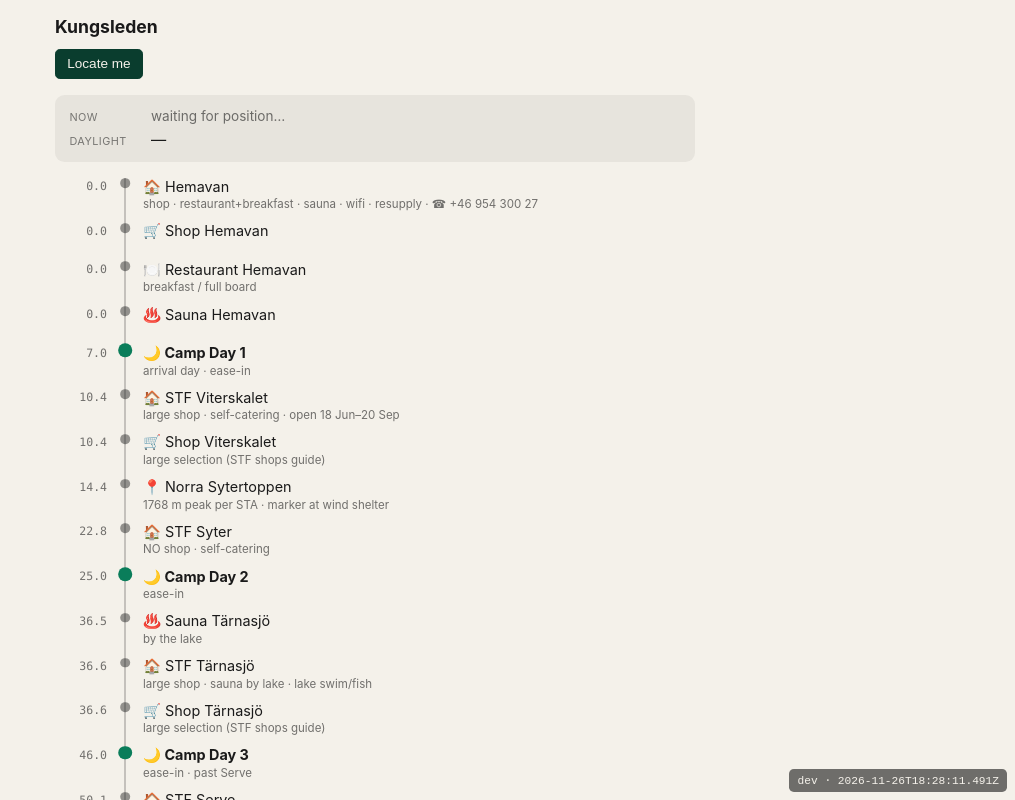
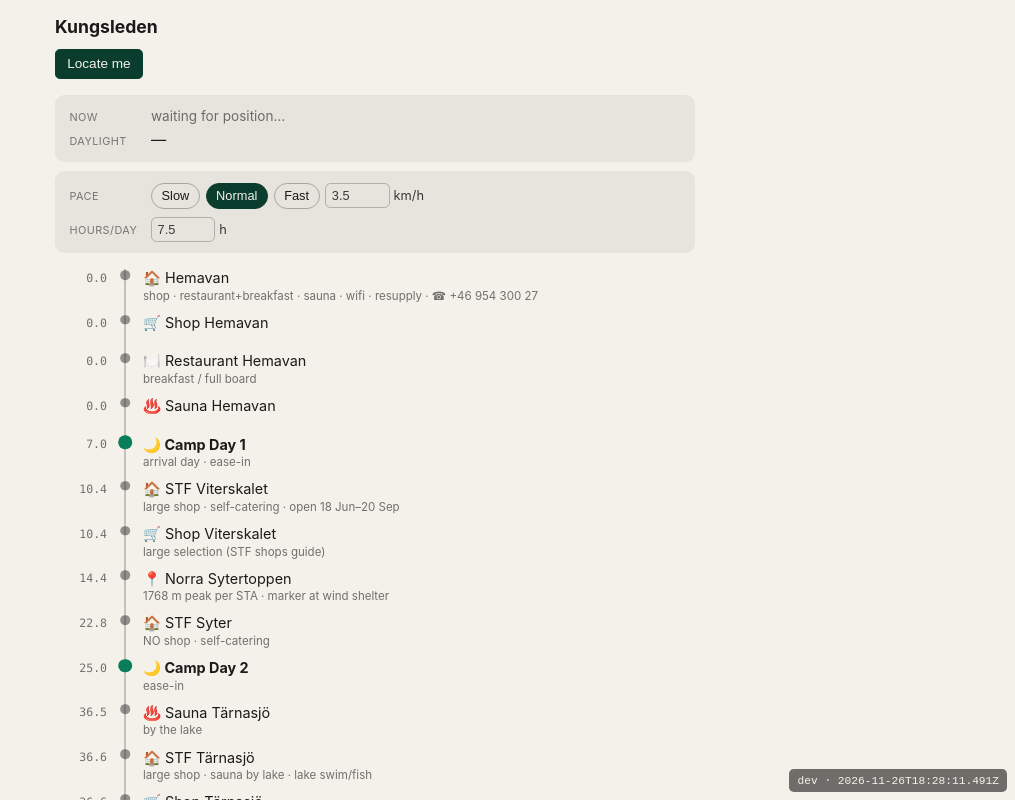
Before and after one commit to aosrgn/kungsleden-app, a Vue app: page / in a window 1280 px wide. Shown: the top 800 px of the page, without its empty margins (265-1280 px from the left). Built offline with nearby package versions, Linux system fonts and the light colour scheme.

Commit message:
feat: add pace selector and route-strip ETAs

```diff
--- a/src/components/NowPanel.vue
+++ b/src/components/NowPanel.vue
@@ -1,5 +1,5 @@
 <script setup lang="ts">
-import { computed, onMounted, onBeforeUnmount, ref } from 'vue'
+import { computed } from 'vue'
 import { daylight } from '../daylight'
 
 const props = defineProps<{
@@ -7,6 +7,7 @@
   totalKm: number
   lat: number | null
   lng: number | null
+  now: Date
 }>()
 
 // Route sections (km ranges from the diary plan, data/src/build-diary-md.ts).
@@ -25,14 +26,8 @@
   props.positionKm == null ? null : Math.max(0, props.totalKm - props.positionKm),
 )
 
-// Tick every minute so "daylight left" stays live while stationary.
-const now = ref(new Date())
-let timer: ReturnType<typeof setInterval> | undefined
-onMounted(() => { timer = setInterval(() => (now.value = new Date()), 60000) })
-onBeforeUnmount(() => clearInterval(timer))
-
 const light = computed(() =>
-  props.lat == null || props.lng == null ? null : daylight(props.lat, props.lng, now.value),
+  props.lat == null || props.lng == null ? null : daylight(props.lat, props.lng, props.now),
 )
 
 const hhmm = (date: Date) =>
--- /dev/null
+++ b/src/components/PaceControl.vue
@@ -0,0 +1,107 @@
+<script setup lang="ts">
+import { PACE_PRESETS } from '../composables/usePace'
+
+const paceKmh = defineModel<number>('paceKmh', { required: true })
+const hoursPerDay = defineModel<number>('hoursPerDay', { required: true })
+
+// Commit custom inputs only as valid, clamped numbers (on change/blur), so the
+// models never hold '' / NaN / out-of-range values that downstream math would trust.
+function clamp(raw: string, min: number, max: number, fallback: number): number {
+  const n = parseFloat(raw)
+  return Number.isNaN(n) ? fallback : Math.min(max, Math.max(min, n))
+}
+function onPace(e: Event) {
+  paceKmh.value = clamp((e.target as HTMLInputElement).value, 1, 8, paceKmh.value)
+}
+function onHours(e: Event) {
+  hoursPerDay.value = clamp((e.target as HTMLInputElement).value, 1, 16, hoursPerDay.value)
+}
+</script>
+
+<template>
+  <section class="pace">
+    <div class="row">
+      <span class="label">Pace</span>
+      <div class="presets">
+        <button
+          v-for="p in PACE_PRESETS"
+          :key="p.kmh"
+          :class="{ on: paceKmh === p.kmh }"
+          @click="paceKmh = p.kmh"
+        >
+          {{ p.label }}
+        </button>
+        <label class="custom">
+          <input :value="paceKmh" type="number" step="0.1" min="1" max="8" inputmode="decimal" @change="onPace" />
+          km/h
+        </label>
+      </div>
+    </div>
+    <div class="row">
+      <span class="label">Hours/day</span>
+      <label class="custom">
+        <input :value="hoursPerDay" type="number" step="0.5" min="1" max="16" inputmode="decimal" @change="onHours" />
+        h
+      </label>
+    </div>
+  </section>
+</template>
+
+<style scoped>
+.pace {
+  display: flex;
+  flex-direction: column;
+  gap: 0.5rem;
+  padding: 0.7rem 0.9rem;
+  border-radius: 0.6rem;
+  background: color-mix(in srgb, currentColor 6%, transparent);
+}
+.row {
+  display: flex;
+  align-items: center;
+  gap: 0.6rem;
+}
+.label {
+  flex: 0 0 4.5rem;
+  font-size: 0.68rem;
+  text-transform: uppercase;
+  letter-spacing: 0.04em;
+  opacity: 0.55;
+}
+.presets {
+  display: flex;
+  align-items: center;
+  gap: 0.35rem;
+  flex-wrap: wrap;
+}
+button {
+  padding: 0.3rem 0.6rem;
+  border: 1px solid color-mix(in srgb, currentColor 30%, transparent);
+  background: transparent;
+  color: inherit;
+  border-radius: 1rem;
+  font-size: 0.8rem;
+  cursor: pointer;
+}
+button.on {
+  background: #0a3d2e;
+  border-color: #0a3d2e;
+  color: #f4f1ea;
+}
+.custom {
+  display: inline-flex;
+  align-items: center;
+  gap: 0.25rem;
+  font-size: 0.8rem;
+  opacity: 0.85;
+}
+.custom input {
+  width: 3.2rem;
+  padding: 0.25rem 0.35rem;
+  border: 1px solid color-mix(in srgb, currentColor 30%, transparent);
+  border-radius: 0.35rem;
+  background: transparent;
+  color: inherit;
+  font-size: 0.8rem;
+}
+</style>
--- a/src/components/PlannerView.vue
+++ b/src/components/PlannerView.vue
@@ -1,12 +1,17 @@
 <script setup lang="ts">
 import { computed, onMounted, ref } from 'vue'
 import { useGeolocation } from '../composables/useGeolocation'
+import { useNow } from '../composables/useNow'
+import { usePace } from '../composables/usePace'
 import { loadTrip, type Trip } from '../data/trip'
 import { createTrailIndex } from '../trail'
 import NowPanel from './NowPanel.vue'
+import PaceControl from './PaceControl.vue'
 import RouteStrip from './RouteStrip.vue'
 
 const { status, coords, lastError, permState, isStandalone, locate } = useGeolocation()
+const now = useNow()
+const { paceKmh, hoursPerDay } = usePace()
 
 const trip = ref<Trip | null>(null)
 const dataError = ref<string>('')
@@ -59,9 +64,18 @@
       :total-km="trailIndex?.totalKm ?? 0"
       :lat="coords?.lat ?? null"
       :lng="coords?.lng ?? null"
+      :now="now"
       class="now-panel"
     />
-    <RouteStrip v-if="trip" :rows="trip.diary" :position-km="position?.km ?? null" class="route" />
+    <PaceControl v-if="trip" v-model:pace-kmh="paceKmh" v-model:hours-per-day="hoursPerDay" class="pace-control" />
+    <RouteStrip
+      v-if="trip"
+      :rows="trip.diary"
+      :position-km="position?.km ?? null"
+      :now="now"
+      :pace-kmh="paceKmh"
+      class="route"
+    />
     <p v-else-if="dataError" class="data-msg">data error: {{ dataError }}</p>
     <p v-else class="data-msg">loading route…</p>
 
@@ -104,6 +118,7 @@
 }
 
 .now-panel { margin-top: 1rem; }
+.pace-control { margin-top: 0.6rem; }
 .route { margin-top: 1rem; }
 
 .data-msg {
--- a/src/components/RouteStrip.vue
+++ b/src/components/RouteStrip.vue
@@ -5,7 +5,13 @@
 const props = defineProps<{
   rows: DiaryRow[]
   positionKm?: number | null
+  now?: Date | null
+  paceKmh?: number | null
 }>()
+
+// Clock-time ETA is only meaningful for nodes reachable within a long day's walk;
+// beyond that a bare "HH:MM" would span days and mislead, so it's omitted.
+const ETA_MAX_HOURS = 14
 
 // Every located diary feature, ordered along the route.
 const nodes = computed(() =>
@@ -45,6 +51,17 @@
 function isPassed(node: DiaryRow): boolean {
   return props.positionKm != null && (node.fromStart as number) < props.positionKm
 }
+// Clock-time you'd reach a node ahead, at the current pace; null if not computable
+// or too far ahead to render as a same-ish-day time.
+function etaLabel(node: DiaryRow): string | null {
+  if (props.positionKm == null || props.now == null || !props.paceKmh) return null
+  const kmAhead = delta(node)
+  if (kmAhead <= 0) return null
+  const hours = kmAhead / props.paceKmh
+  if (hours > ETA_MAX_HOURS) return null
+  const at = new Date(props.now.valueOf() + hours * 3600000)
+  return at.toLocaleTimeString([], { hour: '2-digit', minute: '2-digit', hour12: false })
+}
 
 // On the first fix, bring the here-marker into view; later fixes just shift the
 // marker between nodes as you walk, without yanking the scroll position.
@@ -74,7 +91,10 @@
         </span>
         <span class="rail"><span class="dot" /></span>
         <span class="label">
-          <span class="name">{{ item.node.icon }} {{ item.node.name }}</span>
+          <span class="name">
+            {{ item.node.icon }} {{ item.node.name }}
+            <span v-if="etaLabel(item.node)" class="eta">~{{ etaLabel(item.node) }}</span>
+          </span>
           <span v-if="item.node.notes" class="note">{{ item.node.notes }}</span>
         </span>
       </li>
@@ -146,6 +166,13 @@
   padding-bottom: 0.6rem;
 }
 .name { font-size: 0.9rem; }
+.eta {
+  font-family: ui-monospace, SFMono-Regular, Menlo, monospace;
+  font-size: 0.72rem;
+  opacity: 0.6;
+  margin-left: 0.35rem;
+  white-space: nowrap;
+}
 .note {
   font-size: 0.72rem;
   opacity: 0.6;
--- /dev/null
+++ b/src/composables/useNow.ts
@@ -0,0 +1,11 @@
+import { onMounted, onBeforeUnmount, ref } from 'vue'
+
+// A single shared wall clock that ticks on an interval, so time-derived displays
+// (daylight-left, ETAs) stay live while stationary without each owning a timer.
+export function useNow(intervalMs = 60000) {
+  const now = ref(new Date())
+  let timer: ReturnType<typeof setInterval> | undefined
+  onMounted(() => { timer = setInterval(() => (now.value = new Date()), intervalMs) })
+  onBeforeUnmount(() => clearInterval(timer))
+  return now
+}
--- /dev/null
+++ b/src/composables/usePace.ts
@@ -0,0 +1,41 @@
+import { ref, watch } from 'vue'
+
+// Expected walking pace (km/h) and walking hours per day — the two inputs that
+// drive ETAs and the finish projection. Persisted to localStorage so a pace set
+// in the field survives a reload. This is UI state, not the cut data-storage layer.
+
+const KEY = 'kungsleden.pace'
+
+export const PACE_PRESETS = [
+  { label: 'Slow', kmh: 3.0 },
+  { label: 'Normal', kmh: 3.5 },
+  { label: 'Fast', kmh: 4.0 },
+]
+
+function load(): { paceKmh: number; hoursPerDay: number } {
+  try {
+    const s = JSON.parse(localStorage.getItem(KEY) ?? '{}')
+    return {
+      paceKmh: typeof s.paceKmh === 'number' ? s.paceKmh : 3.5,
+      hoursPerDay: typeof s.hoursPerDay === 'number' ? s.hoursPerDay : 7.5,
+    }
+  } catch {
+    return { paceKmh: 3.5, hoursPerDay: 7.5 }
+  }
+}
+
+export function usePace() {
+  const initial = load()
+  const paceKmh = ref(initial.paceKmh)
+  const hoursPerDay = ref(initial.hoursPerDay)
+
+  watch([paceKmh, hoursPerDay], () => {
+    try {
+      localStorage.setItem(KEY, JSON.stringify({ paceKmh: paceKmh.value, hoursPerDay: hoursPerDay.value }))
+    } catch {
+      // private mode / storage disabled — pace just won't persist, no functional loss
+    }
+  })
+
+  return { paceKmh, hoursPerDay }
+}
```
